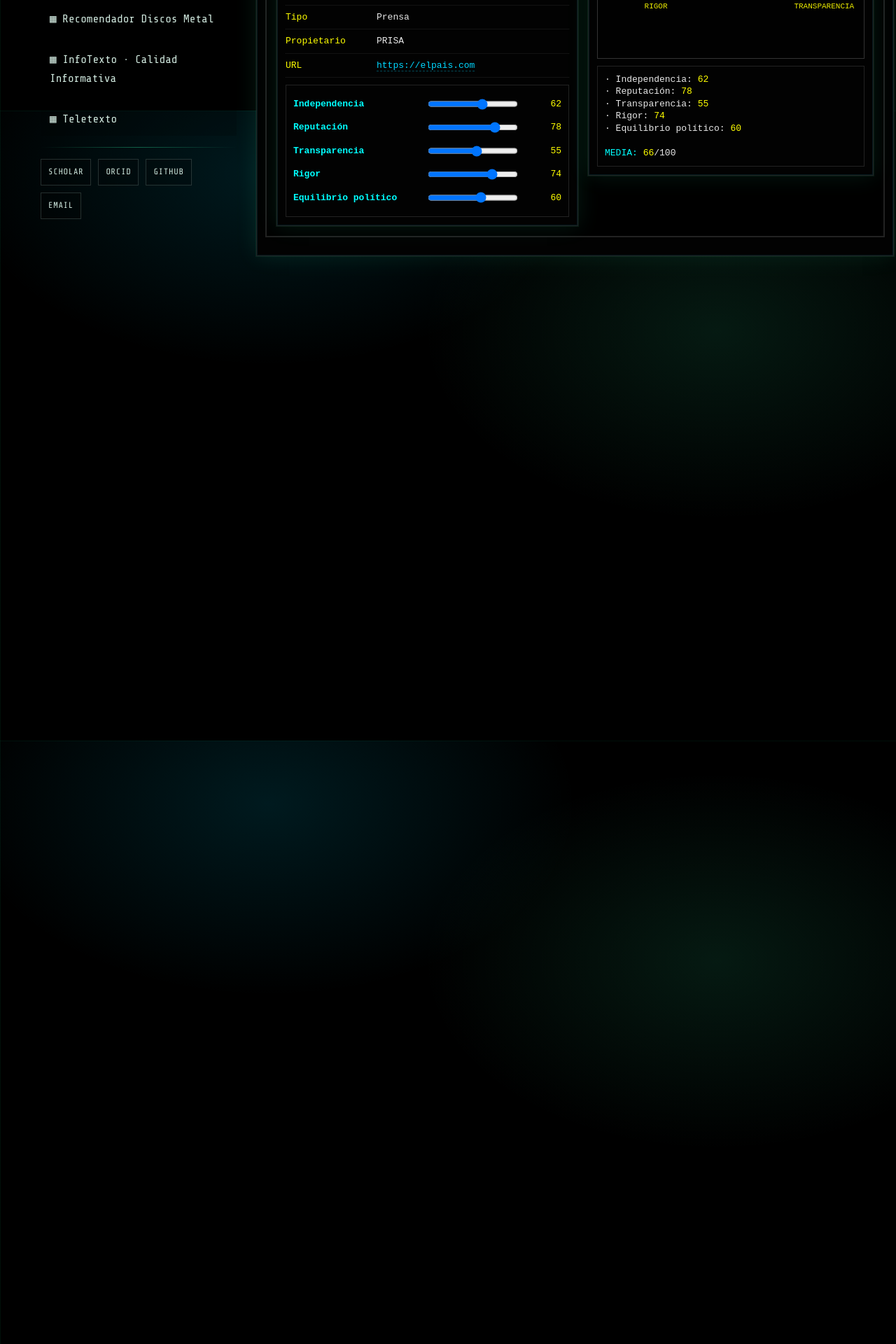
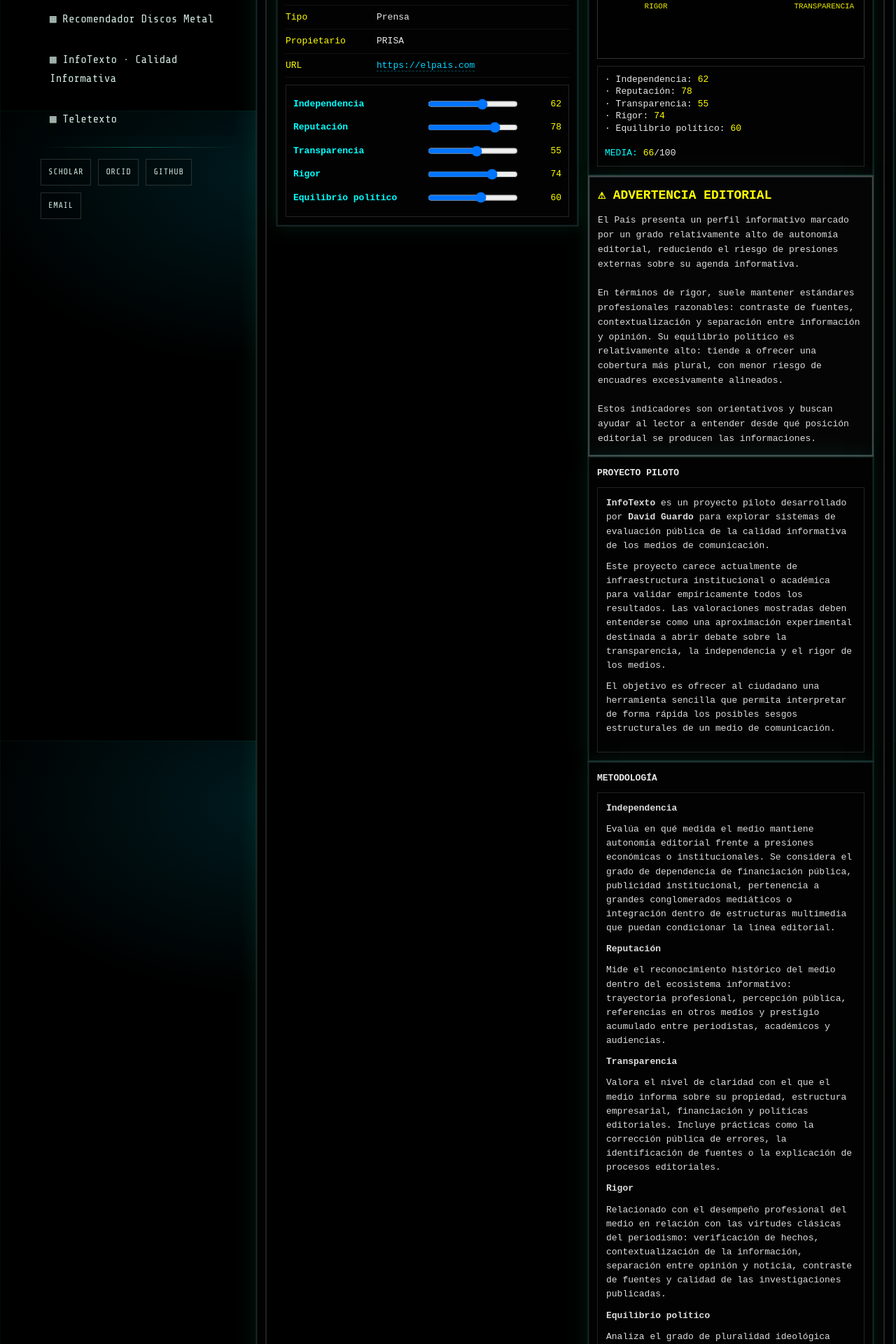
Before and after one commit to guardovich/guardovich.github.io, a Jekyll site: the page built from infotexto.html, in a window 1280 px wide. Shown: the part 742-2662 px from the top of the page at 70% size. Built offline with Jekyll 4.4.1, drawn with Linux system fonts in a browser that asks for light colours; some of the changed text lies outside the part shown.

Commit message:
Update infotexto.html

```diff
--- a/infotexto.html
+++ b/infotexto.html
@@ -25,7 +25,7 @@
     </div>
 
     <div class="bar-right">
-      <div class="nutri" id="nutriBox">
+      <div class="nutri" id="nutriBox" title="Indicador global (media de variables)">
         <div class="nutri-grade" id="nutriGrade">—</div>
         <div class="nutri-meta">
           <div class="nutri-title">Indicador global</div>
@@ -93,6 +93,86 @@
 
         <div class="metrics" id="metricsText">—</div>
       </div>
+
+      <div class="panel warning">
+        <div class="warning-title">⚠ ADVERTENCIA EDITORIAL</div>
+        <div id="warningText" class="warning-text">—</div>
+      </div>
+
+      <div class="panel">
+        <div class="panel-title">
+          <span class="y">PROYECTO PILOTO</span>
+        </div>
+        <div class="method">
+          <p>
+            <strong>InfoTexto</strong> es un proyecto piloto desarrollado por
+            <strong>David Guardo</strong> para explorar sistemas de evaluación pública de la
+            calidad informativa de los medios de comunicación.
+          </p>
+          <p>
+            Este proyecto carece actualmente de infraestructura institucional o académica
+            para validar empíricamente todos los resultados. Las valoraciones mostradas
+            deben entenderse como una aproximación experimental destinada a abrir
+            debate sobre la transparencia, la independencia y el rigor de los medios.
+          </p>
+          <p>
+            El objetivo es ofrecer al ciudadano una herramienta sencilla que permita
+            interpretar de forma rápida los posibles sesgos estructurales de un medio
+            de comunicación.
+          </p>
+        </div>
+      </div>
+
+      <div class="panel">
+        <div class="panel-title">
+          <span class="c">METODOLOGÍA</span>
+        </div>
+        <div class="method">
+          <p><strong>Independencia</strong></p>
+          <p>
+            Evalúa en qué medida el medio mantiene autonomía editorial frente a
+            presiones económicas o institucionales. Se considera el grado de
+            dependencia de financiación pública, publicidad institucional,
+            pertenencia a grandes conglomerados mediáticos o integración dentro
+            de estructuras multimedia que puedan condicionar la línea editorial.
+          </p>
+
+          <p><strong>Reputación</strong></p>
+          <p>
+            Mide el reconocimiento histórico del medio dentro del ecosistema
+            informativo: trayectoria profesional, percepción pública,
+            referencias en otros medios y prestigio acumulado entre periodistas,
+            académicos y audiencias.
+          </p>
+
+          <p><strong>Transparencia</strong></p>
+          <p>
+            Valora el nivel de claridad con el que el medio informa sobre su
+            propiedad, estructura empresarial, financiación y políticas
+            editoriales. Incluye prácticas como la corrección pública de errores,
+            la identificación de fuentes o la explicación de procesos editoriales.
+          </p>
+
+          <p><strong>Rigor</strong></p>
+          <p>
+            Relacionado con el desempeño profesional del medio en relación con
+            las virtudes clásicas del periodismo: verificación de hechos,
+            contextualización de la información, separación entre opinión y
+            noticia, contraste de fuentes y calidad de las investigaciones
+            publicadas.
+          </p>
+
+          <p><strong>Equilibrio político</strong></p>
+          <p>
+            Analiza el grado de pluralidad ideológica presente en el medio.
+            Evalúa hasta qué punto existe una línea editorial claramente
+            alineada con determinadas posiciones políticas o si el medio
+            mantiene una cobertura relativamente equilibrada de actores
+            políticos, instituciones y debates públicos.
+          </p>
+        </div>
+      </div>
+
     </div>
   </div>
 </section>
@@ -144,6 +224,29 @@
 .sl-val{color:var(--y);text-align:right;}
 .radar-wrap{display:flex;justify-content:center;border:1px solid #333;padding:10px;background:#010101;}
 .metrics{margin-top:10px;border:1px solid #222;padding:10px;line-height:1.35;}
+
+.method{
+  border:1px solid #222;
+  padding:12px;
+  line-height:1.55;
+  color:#ddd;
+}
+.method p{ margin:0 0 10px; }
+
+.warning{
+  border:2px solid #444;
+  background:#050505;
+}
+.warning-title{
+  font-size:18px;
+  font-weight:900;
+  color:#ff0;
+  margin-bottom:10px;
+}
+.warning-text{
+  line-height:1.6;
+  color:#ddd;
+}
 </style>
 
 <!-- 🔥 IMPORTANTE: cargar base de datos antes del script principal -->
@@ -181,8 +284,9 @@
 
   const nutriGrade = $("nutriGrade");
   const nutriAvg = $("nutriAvg");
+  const warningText = $("warningText");
 
-  // Radar geometry (SVG 360x360 viewBox)
+  // Radar geometry
   const W = 360, H = 360;
   const cx = W/2, cy = H/2;
   const R = 130;
@@ -286,8 +385,33 @@
     nutriAvg.textContent = `${avg}/100`;
   }
 
+  function generarAdvertencia(m){
+    const v = m.variables || {};
+    const nombre = m.nombre || "Este medio";
+
+    let p1 = `${nombre} presenta un perfil informativo marcado por `;
+    p1 += (v.independencia < 50)
+      ? "una independencia limitada frente a presiones económicas o institucionales, lo que puede condicionar su agenda y su énfasis editorial."
+      : "un grado relativamente alto de autonomía editorial, reduciendo el riesgo de presiones externas sobre su agenda informativa.";
+
+    let p2 = "";
+    p2 += (v.rigor < 50)
+      ? "En términos de rigor, conviene leerlo con cautela: puede primar el enfoque interpretativo o editorial por encima del contraste exhaustivo y la verificación."
+      : "En términos de rigor, suele mantener estándares profesionales razonables: contraste de fuentes, contextualización y separación entre información y opinión.";
+
+    p2 += " ";
+    p2 += (v.sesgo < 50)
+      ? "Su equilibrio político es bajo: la cobertura puede mostrar sesgos ideológicos que influyen en la selección de noticias, el framing y el peso dado a investigaciones."
+      : "Su equilibrio político es relativamente alto: tiende a ofrecer una cobertura más plural, con menor riesgo de encuadres excesivamente alineados.";
+
+    const p3 = "Estos indicadores son orientativos y buscan ayudar al lector a entender desde qué posición editorial se producen las informaciones.";
+
+    warningText.innerText = p1 + "\n\n" + p2 + "\n\n" + p3;
+  }
+
   function buildSliders(m){
     slidersEl.innerHTML = "";
+    m.variables = m.variables || {};
     VARS.forEach(v => {
       const cur = clamp(m.variables?.[v.key] ?? 0, 0, 100);
       const row = document.createElement("div");
```
Also changed, not shown: other parts of infotexto.html (+2 -6 lines).
